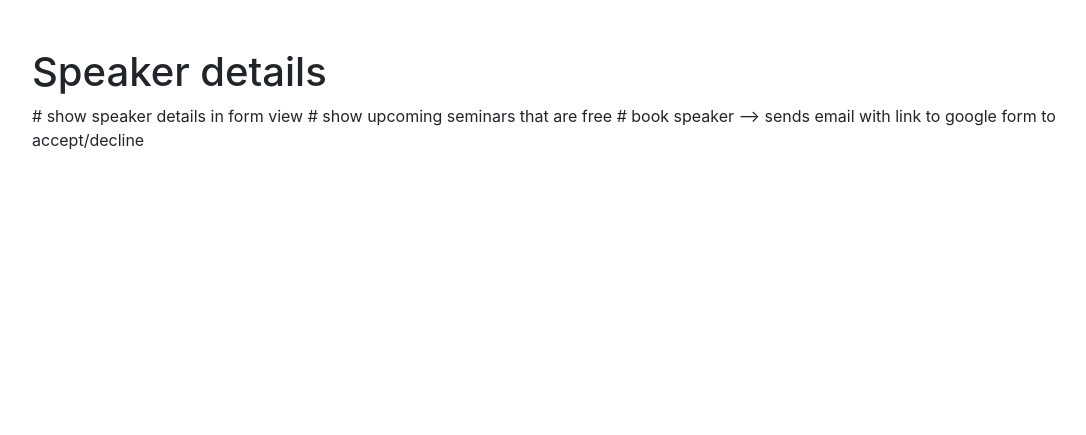
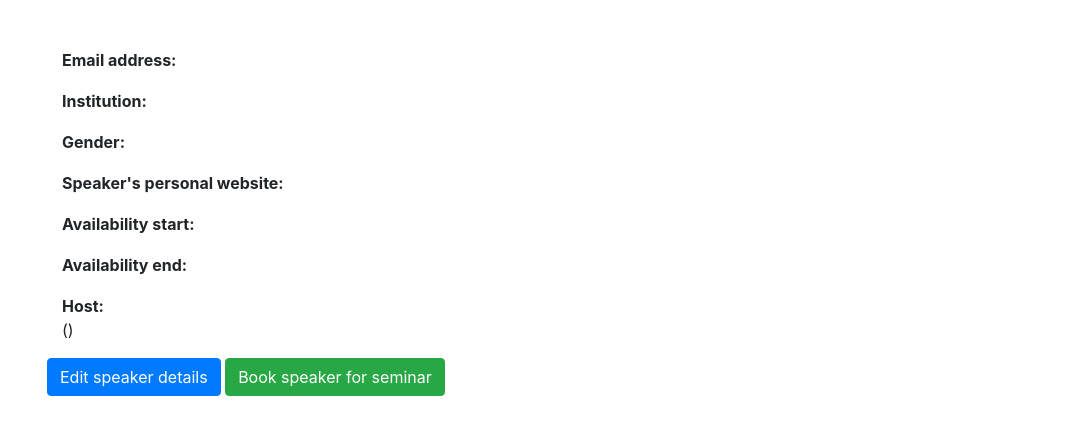
Before and after one commit to andycasey/moca-seminars, a Flask app: template seminars/templates/speaker.html in a window 1280 px wide. Shown: the part 56-491 px from the top of the page, without its empty margins (53-1139 px from the left). Run offline with Flask 2, Linux system fonts and the light colour scheme; the template is opened without the code that fills it, so the values that code supplies are empty; some libraries are stand-ins or nearby versions.

Commit message:
better stuff

```diff
--- /dev/null
+++ b/seminars/models/__init__.py
@@ -0,0 +1,4 @@
+#from invitation import Invitation
+from seminar import Seminar, Invitation, SeminarInvitations
+from speaker import Speaker
+from user import User
--- a/seminars/templates/speaker.html
+++ b/seminars/templates/speaker.html
@@ -1,16 +1,80 @@
 {% include "base.html" %}
 
-<h1 class="bd-title" id="content">Speaker details</h1>
+<h1 class="bd-title" id="content">{{ speaker.first_name }} {{ speaker.last_name }}</h1>
 
 {% block content %}
 
-{{ speaker.email }}
-# show speaker details in form view
+<div class="container">
 
-# show upcoming seminars that are free
+    <div class="form-group">
+        <div class="col">
+            <b>Email address:</b>
+        </div>
+        <div class="col-5">
+            {{ speaker.email }}
+        </div>
+    </div>
 
-# book speaker --> sends email with link to google form to accept/decline
+    <div class="form-group">
+        <div class="col">
+            <b>Institution:</b>
+        </div>
+        <div class="col-5">
+            {{ speaker.institution }}
+        </div>
+    </div>
 
+    <div class="form-group">
+        <div class="col">
+            <b>Gender:</b>
+        </div>
+        <div class="col-5">
+            {{ speaker.gender }}
+        </div>
+    </div>
+
+    <div class="form-group">
+        <div class="col">
+            <b>Speaker's personal website:</b>
+        </div>
+        <div class="col-5">
+            <a href="{{ speaker.personal_url }}">{{ speaker.personal_url }}</a>
+        </div>
+    </div>
+
+    <div class="form-group">
+        <div class="col">
+            <b>Availability start:</b>
+        </div>
+        <div class="col-5">
+            {{ speaker.availability_start }}
+        </div>
+    </div>
+
+    <div class="form-group">
+        <div class="col">
+            <b>Availability end:</b>
+        </div>
+        <div class="col-5">
+            {{ speaker.availability_end }}
+        </div>
+    </div>
+
+    <div class="form-group">
+        <div class="col">
+            <b>Host:</b>
+        </div>
+        <div class="col-5">
+            {{ speaker.host_full_name }} (<a href="mailto:{{ speaker.host_email }}">{{ speaker.host_email }}</a>)
+        </div>
+    </div>
+
+</div>
+
+<div class="container">
+    <a href="/speaker/{{ speaker.id }}/edit" class="btn btn-primary">Edit speaker details</a>
+    <a href="/speaker/{{ speaker.id }}/book" class="btn btn-success">Book speaker for seminar</a>
+</div>
 
 
 {% endblock %}
--- a/seminars/views.py
+++ b/seminars/views.py
@@ -25,7 +25,7 @@
 def speakers():
     return render_template("speakers.html",
         title="Seminar speakers",
-        speakers=db.session.query(Speaker).order_by(Speaker.id.desc()))
+        speakers=db.session.query(Speaker).order_by(Speaker.availability_end.asc()))
 
 @app.route("/speaker/<int:user_id>")
 def speaker_details(user_id):
@@ -72,7 +72,14 @@
             first_name=form.first_name.data.title(),
             last_name=form.last_name.data.title(),
             email=form.email.data,
-            institution=form.institution.data
+            gender=form.gender.data,
+            institution=form.institution.data.title(),
+            personal_url=form.personal_url.data,
+            availability_start=form.availability_start.data,
+            availability_end=form.availability_end.data,
+            has_already_scheduled_visit=form.has_already_scheduled_visit.data,
+            host_full_name=form.host_full_name.data,
+            host_email=form.host_email.data,
         )
 
         db.session.add(speaker)
```
Also changed, not shown: seminars/forms.py (+16 -1 lines), seminars/models.py (deleted, +0 -84 lines), seminars/models/seminar.py (added, +60 -0 lines), seminars/models/speaker.py (added, +32 -0 lines), seminars/models/user.py (added, +28 -0 lines), seminars/templates/speakers.html (+6 -4 lines), seminars/templates/suggest_speaker.html (+35 -1 lines), seminars/models/invitation.py (added).
